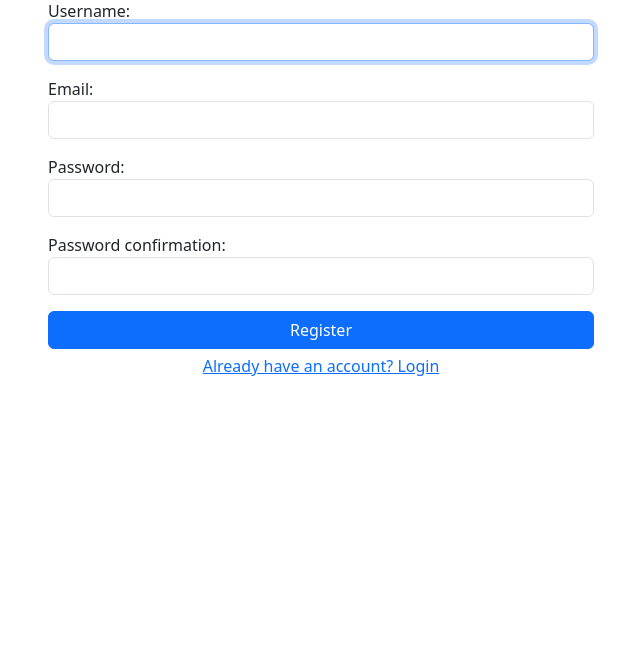
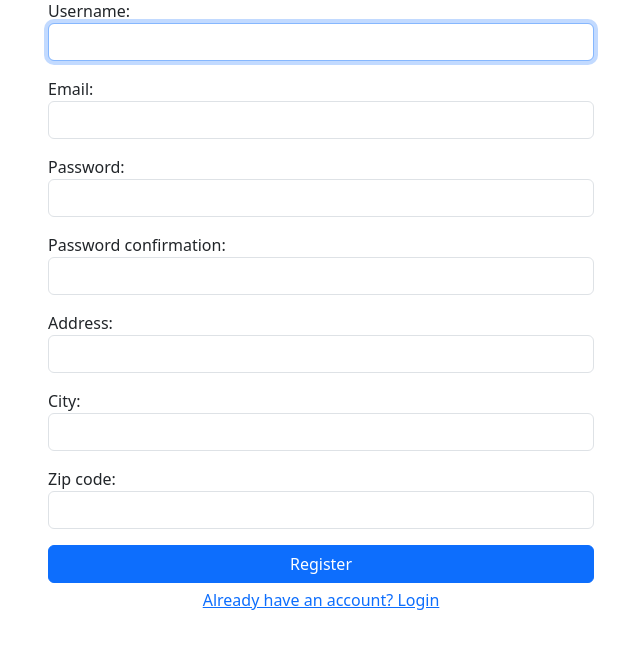
Before and after one commit to anyakhosla/Foodie, a Django app: page /foodie/register/ in a window 1280 px wide. Shown: the part 111-760 px from the top of the page, without its empty margins (319-959 px from the left). Run offline with Django 5.2, Linux system fonts and the light colour scheme.

Commit message:
changed registration form to include user address, added validation

```diff
--- a/foodie/forms.py
+++ b/foodie/forms.py
@@ -1,13 +1,21 @@
 from django import forms
 from django.contrib.auth.forms import UserCreationForm
 from django.contrib.auth.models import User
+from django.core.validators import RegexValidator
 
 class CustomUserCreationForm(UserCreationForm):
     email = forms.EmailField(required=True)
+    address = forms.CharField(max_length=200, required=True)
+    city = forms.CharField(max_length=100, required=True)
+    zip_code = forms.CharField(
+        max_length=5,
+        required=True,
+        validators=[RegexValidator(regex='^\d{5}$', message='Zip code must be exactly 5 digits.')]
+    )
 
     class Meta:
         model = User
-        fields = ("username", "email", "password1", "password2")
+        fields = ("username", "email", "password1", "password2", 'address', 'city', 'zip_code')
 
     def __init__(self, *args, **kwargs):
         super().__init__(*args, **kwargs)
--- a/foodie/models.py
+++ b/foodie/models.py
@@ -32,7 +32,7 @@ class User(models.Model):
 
     # address info
     address = models.CharField(max_length=200)
-    street = models.CharField(max_length=100)
+    city = models.CharField(max_length=100)
     zip_code = models.CharField(max_length=10)
 
     favorite_restaurants = models.ManyToManyField(Restaurant, related_name='favorited_by', blank=True) # restaurants can get people that favorited them with the related_name field
--- a/foodie/templates/register.html
+++ b/foodie/templates/register.html
@@ -34,6 +34,18 @@
                 {{ form.password2.label_tag }}
                 {{ form.password2 }}
             </div>
+            <div class="mb-3">
+                {{ form.address.label_tag }}
+                {{ form.address }}
+            </div>
+            <div class="mb-3">
+                {{ form.city.label_tag }}
+                {{ form.city }}
+            </div>
+            <div class="mb-3">
+                {{ form.zip_code.label_tag }}
+                {{ form.zip_code }}
+            </div>
             <div class="d-grid">
                 <button type="submit" class="btn btn-primary">Register</button> <!--TECH DEBT: put css for line below in a css file eventually -->
                 <a style="margin-top:5px; text-align: center" href={% url 'foodie:login' %}>Already have an account? Login</a>
```
Also changed, not shown: foodie/migrations/0005_rename_street_user_city.py (added).
